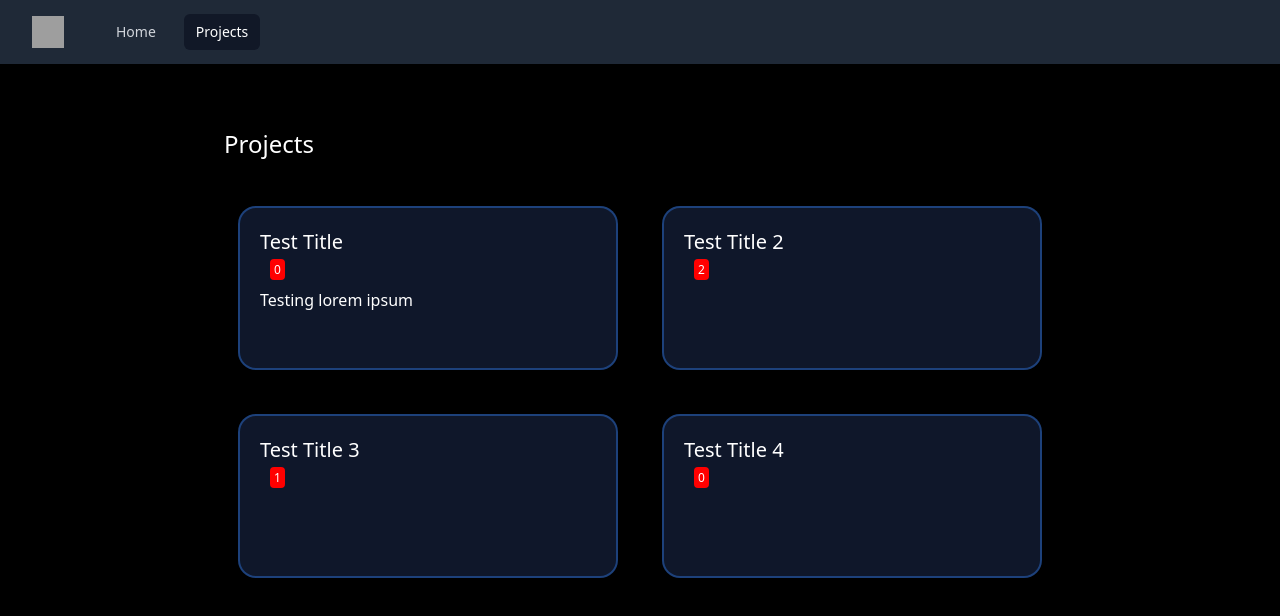
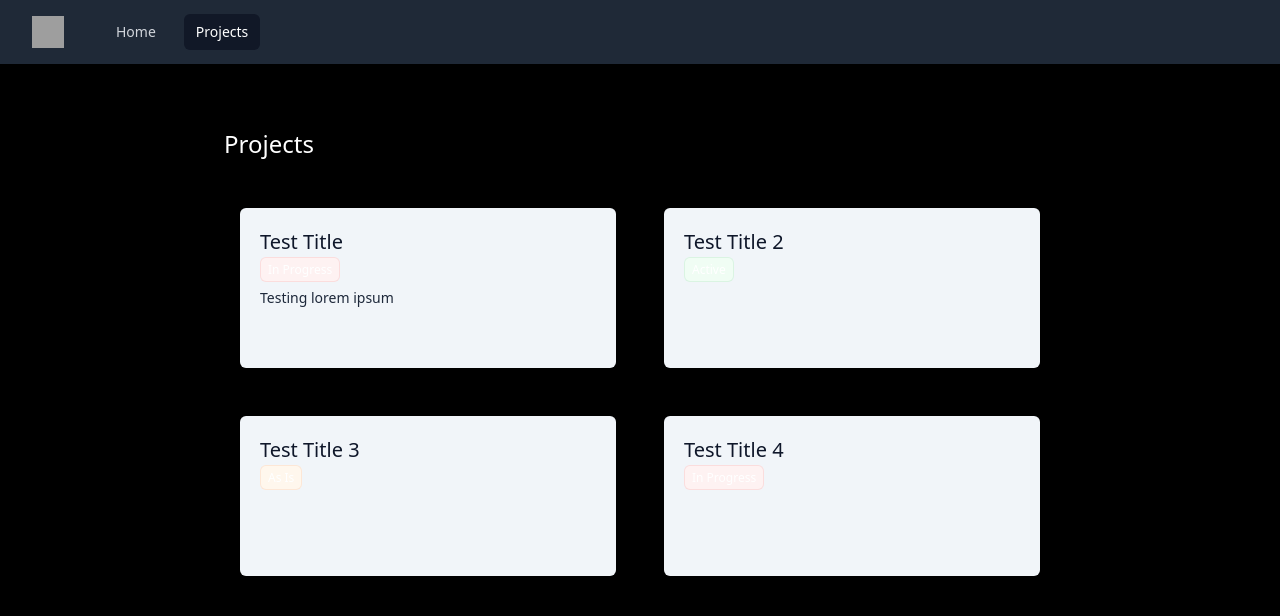
Before and after one commit to PoorRican/boundless_creations, a React (Create React App) app: page /projects in a window 1280 px wide. Shown: the top 616 px of the page. Built offline with nearby package versions, Linux system fonts and the light colour scheme; grey boxes are pictures that could not be loaded; a web font is replaced by a local one.

Commit message:
Represent `Project` as card

```diff
--- a/src/components/Project.tsx
+++ b/src/components/Project.tsx
@@ -4,28 +4,46 @@ export enum Status {
     Active
 }
 
+const StatusBadge = (props: {status: Status}) => {
+  const [style, text] = function() {
+    switch (props.status) {
+      case Status.InProgress:
+        return ['bg-red-50 text-red-700 ring-red-600/10', 'In Progress']
+      case Status.AsIs:
+        return ['bg-orange-50 text-orange-700 ring-orange-600/10', 'As Is']
+      case Status.Active:
+        return ['bg-green-50 text-green-700 ring-green-600/10', 'Active']
+    }
+  }();
+  return (
+    <span className={`${style} mb-4 text-white items-center rounded-md px-2 py-1 text-xs font-medium ring-1 ring-inset`}
+          style={{fontWeight: 100}}
+          children={text}
+    />
+  )
+}
+
 interface ProjectIface {
     title: string;
     description: string;
     status: Status;
+    url?: string;
     key?: number;
 }
 
 export const Project = (props: ProjectIface) => {
     return (
-        <article className="m-4 h-40 bg-slate-900 ring-2 p-5 rounded-2xl">
-            <h1 className="text-xl">
-                {props.title}
+      <a href={props.url ? props.url : "#"}>
+        <article className="m-4 h-40 bg-slate-100 p-5 rounded-md">
+          <h3 className="text-xl text-slate-900 mr-2.5">
+            {props.title}
+          </h3>
 
-            </h1>
+          <StatusBadge status={props.status} />
 
-            <span className="px-1 py-0.5 ml-2.5 text-xs rounded"
-                  style={{backgroundColor: "red"}}
-                  children={props.status}
-            />
-
-            <p className="mt-2 overflow-ellipsis"
-               children={props.description} />
+          <p className="mt-2 overflow-ellipsis text-sm text-slate-800" style={{fontWeight: 200}}
+             children={props.description} />
         </article>
+      </a>
     )
 }
```
